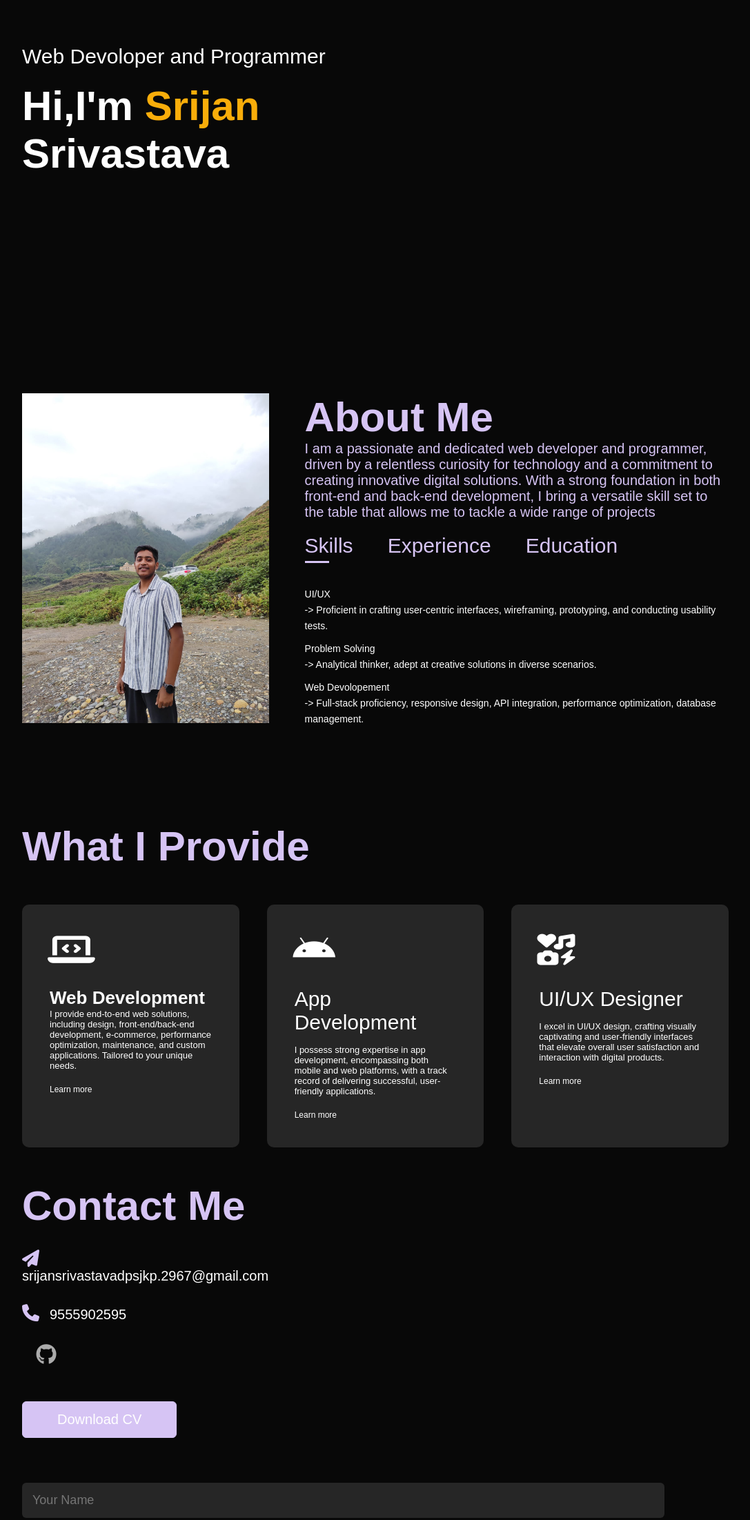
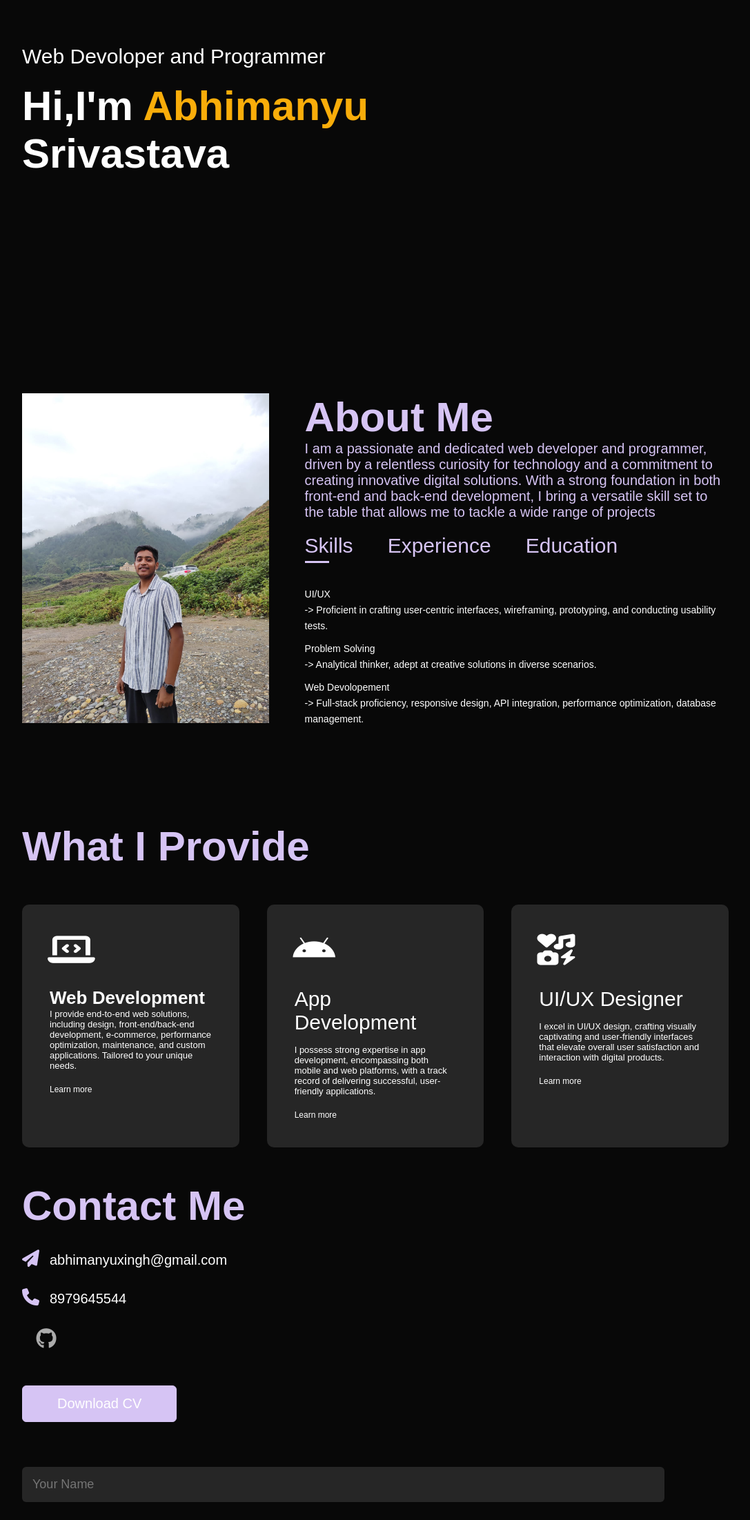
Before and after one commit to abhimanyuxingh/portfolio_dsa, a plain HTML site: page index.html in a window 1280 px wide. Shown: the part 320-2523 px from the top of the page at 69% size, without its empty margins (96-1183 px from the left). Drawn offline with Linux system fonts and the light colour scheme.

Commit message:
Update index.html

```diff
--- a/index.html
+++ b/index.html
@@ -23,7 +23,7 @@
         </nav>
         <div class="header-text">
             <p>Web Devoloper and Programmer</p>
-            <h2>Hi,I'm <span>Srijan</span><br>Srivastava</h2>
+            <h2>Hi,I'm <span>Abhimanyu</span><br>Srivastava</h2>
         </div>
     </div>
      </div>
@@ -101,11 +101,11 @@
         <div class="row">
             <div class="contact-left">
                 <h1 class="sub-title">Contact Me</h1>
-                <p><i class="fa-solid fa-paper-plane"></i>srijansrivastavadpsjkp.2967@gmail.com</p>
-                <p><i class="fa-solid fa-phone"></i>9555902595</p>
+                <p><i class="fa-solid fa-paper-plane"></i>abhimanyuxingh@gmail.com</p>
+                <p><i class="fa-solid fa-phone"></i>8979645544</p>
                 <div class="social-icons">
                     <a href="https://www.linkedin.com/in/abhimanyu-singh-995656258/"></i></a>
-                    <a href="https://github.com/srijan2107" target="_blank"><i class="fa-brands fa-github"></i></a>
+                    <a href="https://github.com/abhimanyuxingh" target="_blank"><i class="fa-brands fa-github"></i></a>
                 </div>
                 <a href="my resume.docx" download class="btn btn2">Download CV</a>
             </div>
@@ -119,7 +119,7 @@
         </div>
     </div>
     <div class="copyright">
-        <p>copyright © Srijan.<i class="fa-solid fa-heart"></i></p>
+        <p>copyright © Abhimanyu.<i class="fa-solid fa-heart"></i></p>
     </div>
 </div>
 <script>
```
